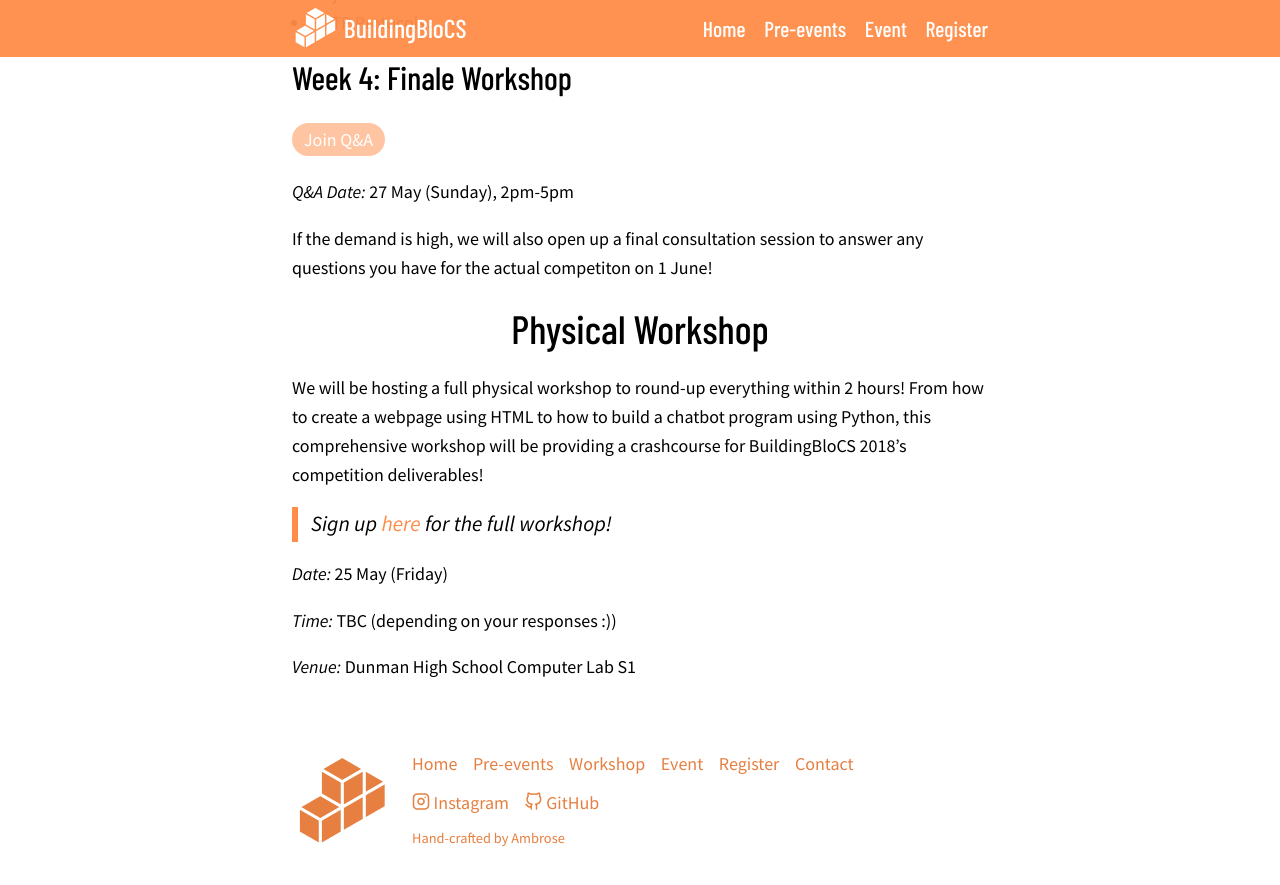
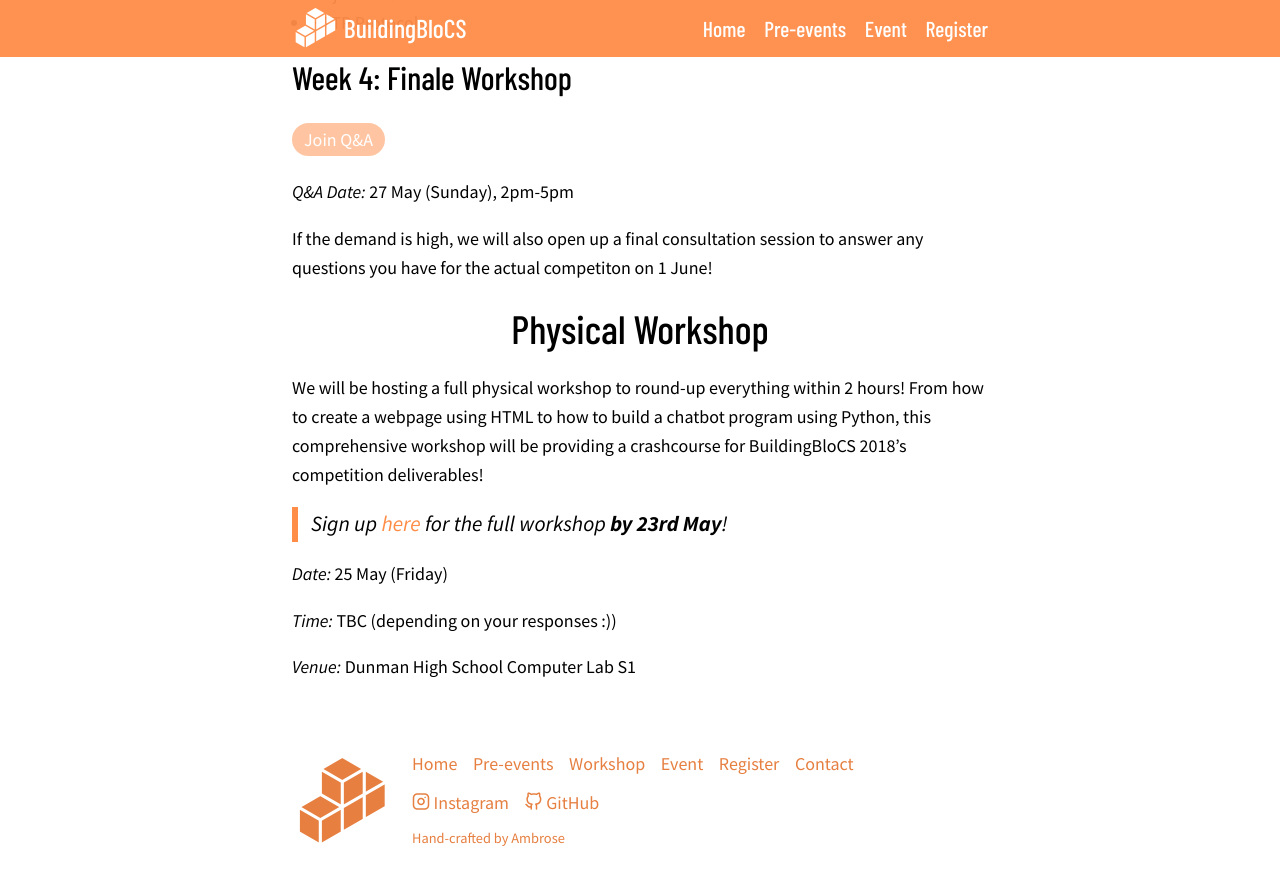
Before and after one commit to buildingblocs/2018, a Jekyll site: the page built from pre-event/workshop/index.md, in a window 1280 px wide and 900 px high, scrolled down 2005 px. Shown: the top 885 px of the window. Built offline with Jekyll 4.4.1, drawn with Linux system fonts in a browser that asks for light colours; some web fonts are replaced; our own code applies the rules of GitHub Pages for plain Markdown files.

Commit message:
Update index.md

```diff
--- a/pre-event/workshop/index.md
+++ b/pre-event/workshop/index.md
@@ -83,7 +83,7 @@
 
 We will be hosting a full physical workshop to round-up everything within 2 hours! From how to create a webpage using HTML to how to build a chatbot program using Python, this comprehensive workshop will be providing a crashcourse for BuildingBloCS 2018's competition deliverables!
 
-> Sign up <a href= "https://docs.google.com/forms/d/e/1FAIpQLSeqlb4NNQWaBVoHic2InpwqMzSqIeJQO_5PXXdFWaT1ln0Usw/viewform" >here</a> for the full workshop!
+> Sign up <a href= "https://docs.google.com/forms/d/e/1FAIpQLSeqlb4NNQWaBVoHic2InpwqMzSqIeJQO_5PXXdFWaT1ln0Usw/viewform" >here</a> for the full workshop **by 23rd May**!
 
 *Date:* 25 May (Friday)
 
```
